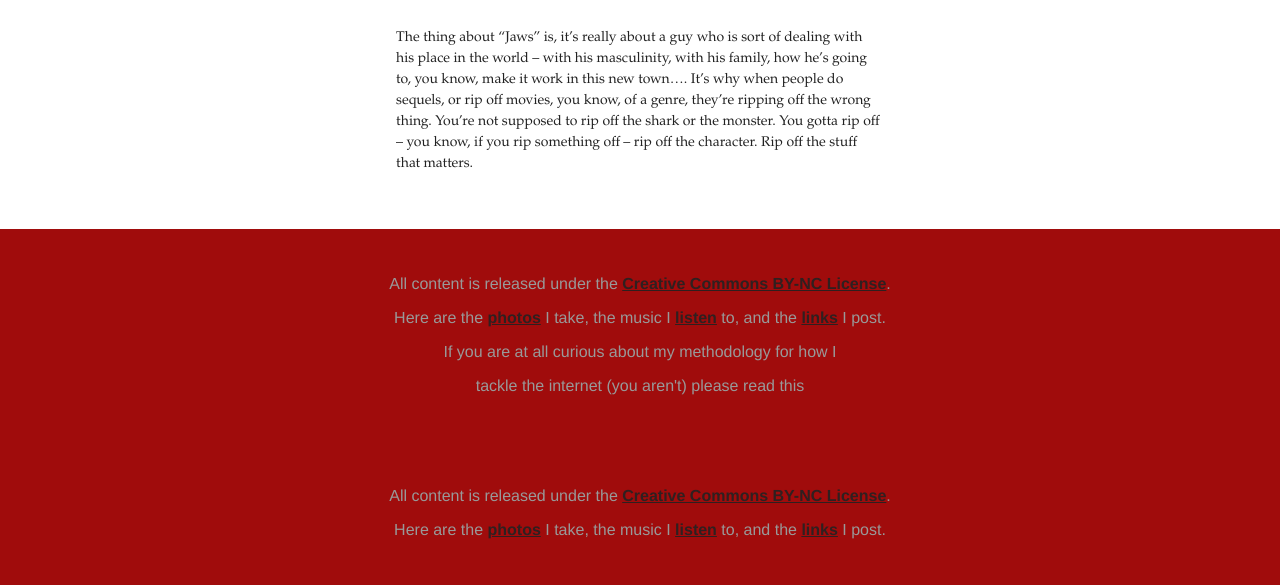
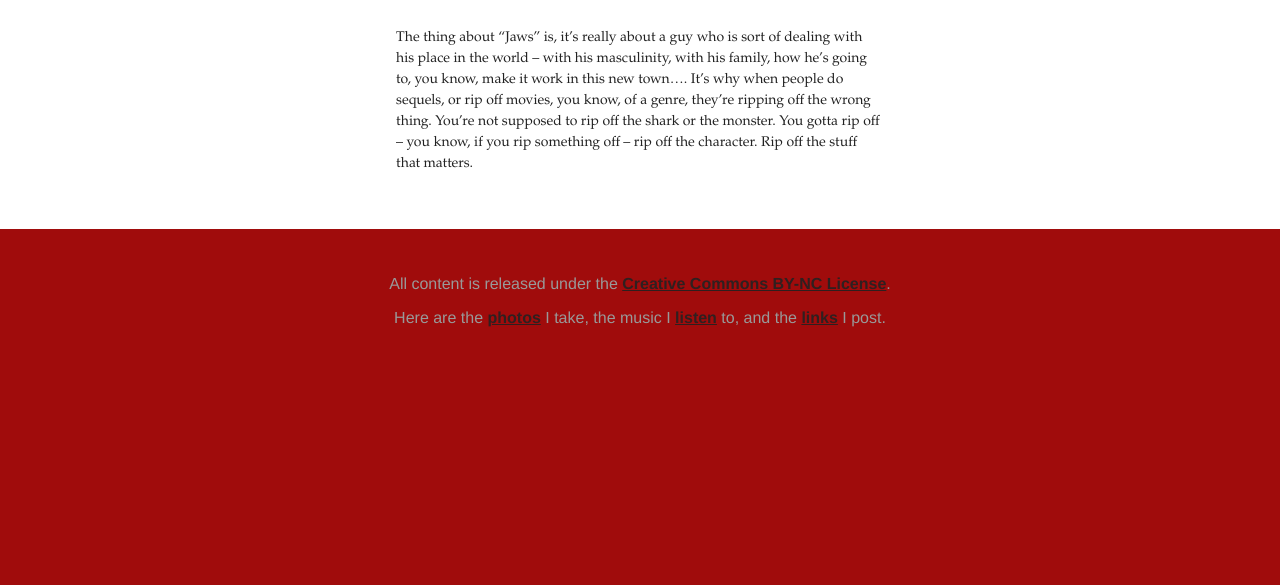
Before and after one commit to drewfranklin/drewfranklin.github.io, a Jekyll site: the page built from _posts/2009-01-10-mystery-box.md, in a window 1280 px wide. Shown: the part 673-1258 px from the top of the page. Built offline with Jekyll 4.4.1, drawn with Linux system fonts in a browser that asks for light colours; nearby versions of some CDN libraries; after the commit the page ends 1046 px from its top, so only the background shows below that.

Commit message:
layout reshuffling
moved common elements into default

```diff
--- a/_layouts/default.html
+++ b/_layouts/default.html
@@ -21,7 +21,9 @@
 			<li><a href="http://drewfranklin.bandcamp.com/">music</a></li>
 		</ul>
 	</div>
-	{{ content }}
+  <div id="main" class="{{ page.class }}">
+  	{{ content }}
+  </div>
   <div id="footer" class="home">
   	<p>All content is released under the <a rel="license" href="http://creativecommons.org/licenses/by-nc/3.0/us/">Creative Commons BY-NC License</a>.</p>
   	<p>Here are the <a href="http://www.flickr.com/photos/drewfranklin" title="Flickr">photos</a> I take, the music I <a href="http://www.last.fm/user/drewfranklin" title="Last.fm">listen</a> to, and the <a href="http://delicious.com/drewtfranklin" title="Delicious">links</a> I post.</p>
--- a/_layouts/main.html
+++ /dev/null
@@ -1,12 +0,0 @@
----
-layout: default
----
-	<div id="main">
-	{{ content }}
-	</div>
-	<div id="footer">
-		<p>All content is released under the <a rel="license" href="http://creativecommons.org/licenses/by-nc/3.0/us/">Creative Commons BY-NC License</a>.</p>
-		<p>Here are the <a href="http://www.flickr.com/photos/drewfranklin" title="Flickr">photos</a> I take, the music I <a href="http://www.last.fm/user/drewfranklin" title="Last.fm">listen</a> to, and the <a href="http://delicious.com/drewtfranklin" title="Delicious">links</a> I post.</p>
-		<p>If you are at all curious about my methodology for how I</p>
-		<p>tackle the internet (you aren't) please read this</p>
-	</div>
--- a/_layouts/post.html
+++ b/_layouts/post.html
@@ -1,5 +1,6 @@
 ---
-layout: main
+layout: default
+class: post-page
 ---
 	<div class="post posts">
 		<h1>{{ page.title }}</h1>
--- a/index.html
+++ b/index.html
@@ -1,8 +1,8 @@
 ---
 layout: default
 title: Drew Franklin
+class: home
 ---
-<div id="main" class="home">
 	<div class="posts">
 		<h2><a href="/archive.html">Posts</a></h2>
 		{% for post in site.posts %}
@@ -14,4 +14,3 @@
 		</div>
 		{% endfor %}
 	</div>
-</div>
```
